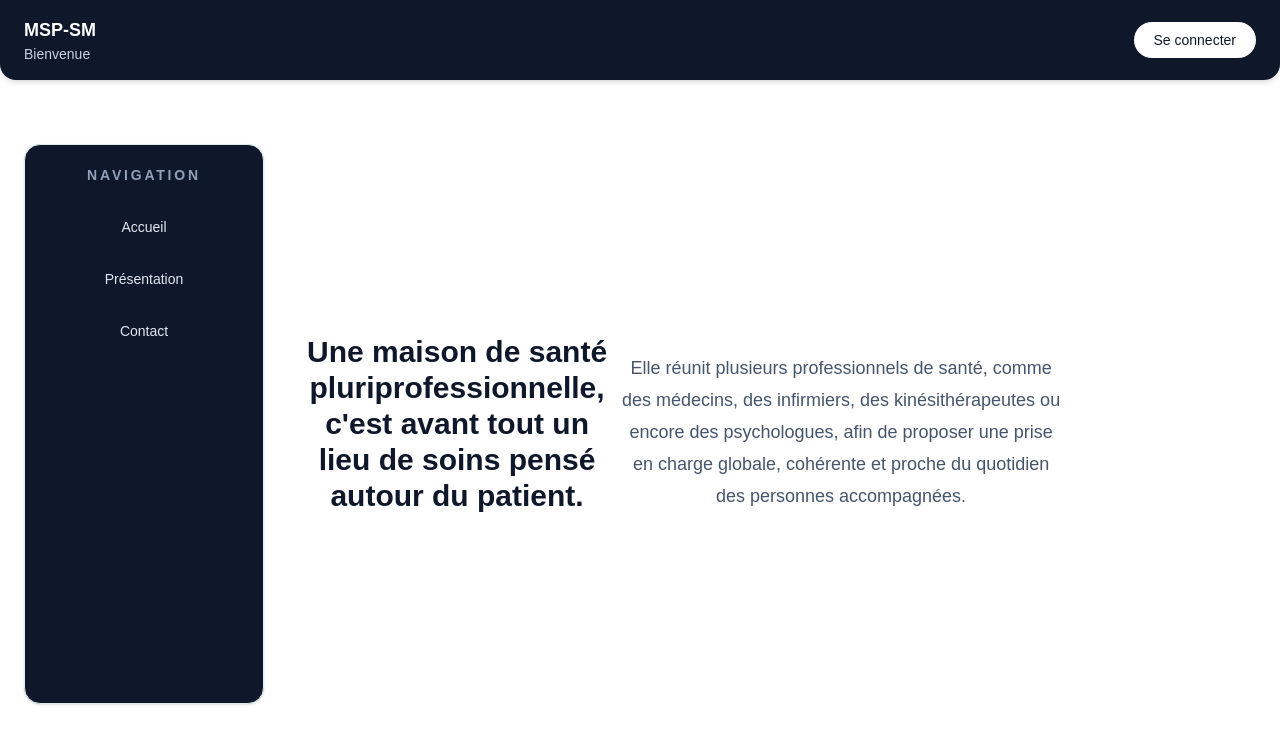
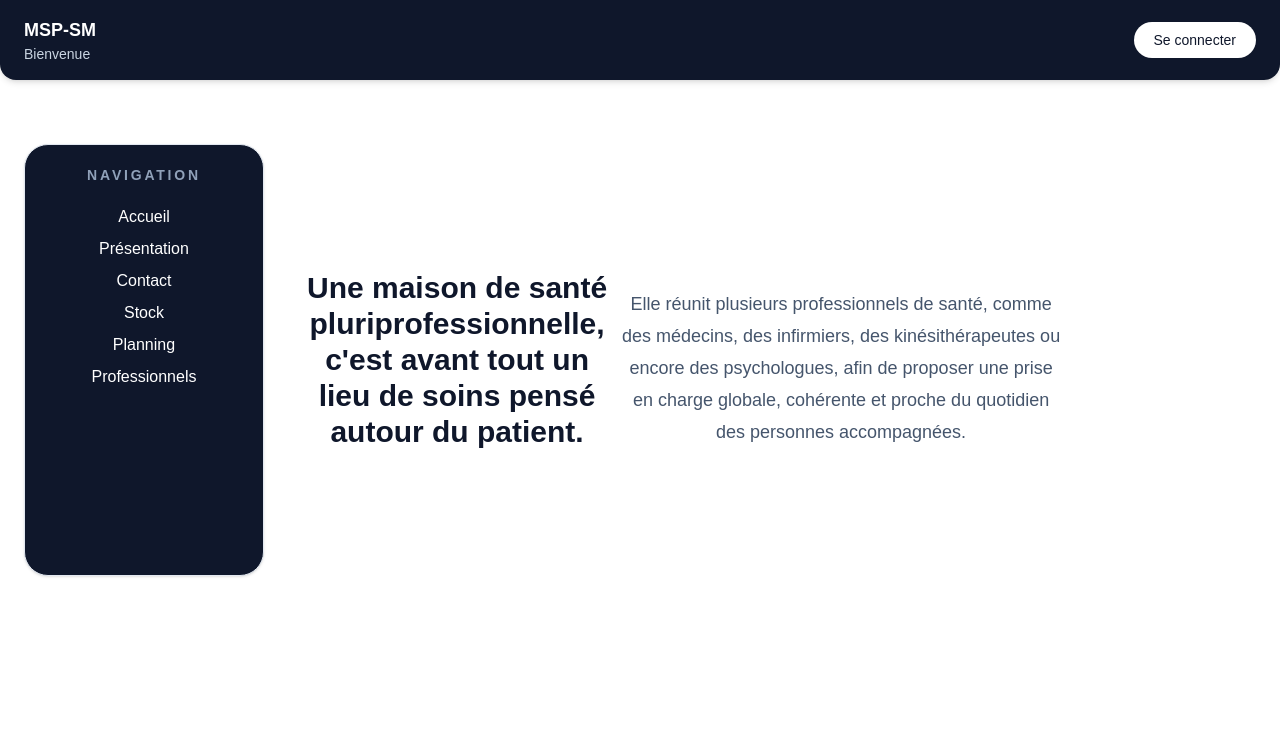
Before and after one commit to LeRaphou/msp-sm, a Next.js app: page / in a window 1280 px wide. Shown: the top 744 px of the page. Built offline with nearby package versions, Linux system fonts and the light colour scheme.

Commit message:
Refactor Sidebar component to use Link elements for navigation; add new navLinks file for better structure

```diff
--- /dev/null
+++ b/app/ui/navLinks.ts
@@ -0,0 +1,8 @@
+export const navLinks = [
+  { label: "Accueil", href: "/" },
+  { label: "Présentation", href: "/presentation" },
+  { label: "Contact", href: "/contact" },
+  {label: "stock", href: "/stock"},
+  {label: "planning", href: "/planning"},
+  {label: "professionnels", href: "/professionnels"},
+];
--- a/app/ui/sidebar.tsx
+++ b/app/ui/sidebar.tsx
@@ -1,19 +1,38 @@
-const navItems = ["Accueil", "Présentation", "Contact"];
+import Link from "next/link";
 
 export default function Sidebar() {
   return (
-    <aside className="hidden min-h-[70vh] w-60 rounded-2xl border border-slate-200 bg-slate-900 p-4 text-white shadow-sm md:flex md:flex-col md:gap-2 items-center">
-      <div className="mb-2 px-2 py-1 text-sm font-semibold uppercase tracking-[0.2em] text-slate-400">
+    <aside className="hidden min-h-full w-60 rounded-3xl border border-slate-200 bg-slate-900 p-4 text-white shadow-sm md:flex md:flex-col md:gap-2 items-center justify-start">
+      <div className="mb-2 px-2 py-1 text-sm font-semibold uppercase tracking-[0.2em] text-slate-400 ">
         Navigation
       </div>
-      {navItems.map((item) => (
-        <button
-          key={item}
-          className="rounded-xl px-3 py-3 text-left text-sm font-medium text-slate-200 transition hover:bg-slate-800"
-        >
-          {item}
-        </button>
-      ))}
+
+
+      <div className="flex flex-1 flex-col gap-2 items-center ">
+        <Link href="/accueil">
+  <button>Accueil</button>
+</Link>
+
+<Link href="/presentation">
+  <button>Présentation</button>
+</Link>
+
+<Link href="/contact">
+  <button>Contact</button>
+</Link>
+
+<Link href="/stock">
+  <button>Stock</button>
+</Link>
+
+<Link href="/planning">
+  <button>Planning</button>
+</Link>
+
+<Link href="/professionnels">
+  <button>Professionnels</button>
+</Link>
+      </div>
     </aside>
   );
 }
```
Also changed, not shown: app/planning/page.tsx (added).
